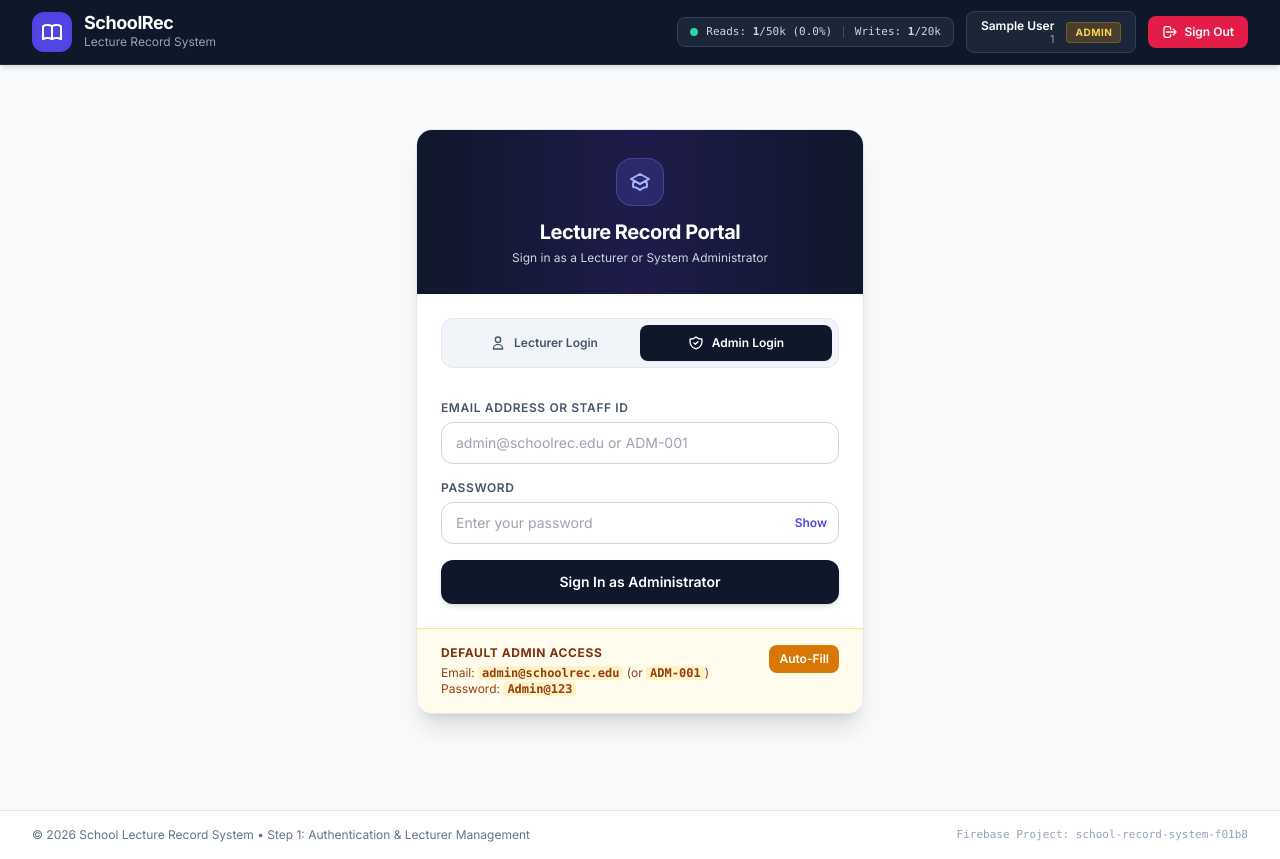
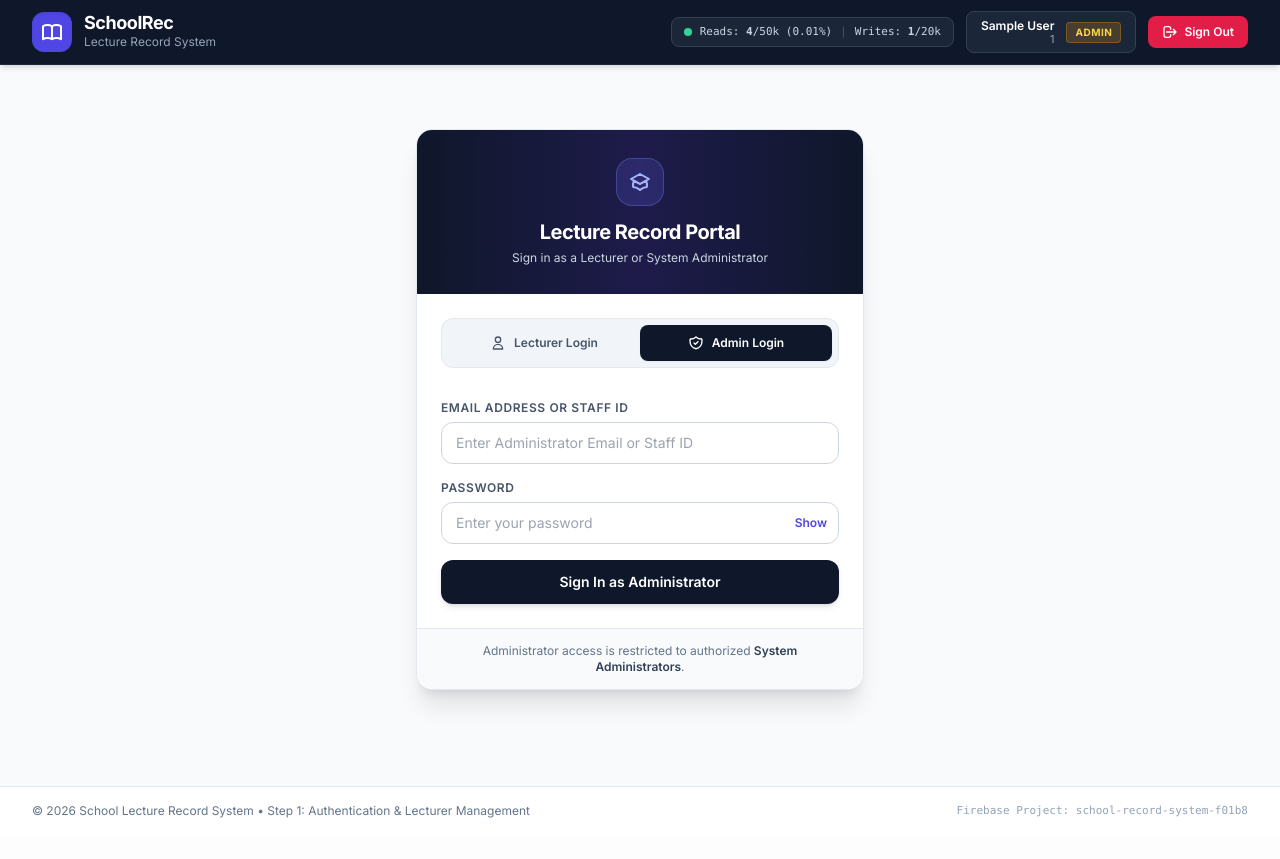
Before and after one commit to wisdom-uzo/SCHOOL_REC, a Flask app: template templates/login.html in a window 1280 px wide. After the commit the page ends 818 px from the top, so only its background shows below. Run offline with Flask 3, Linux system fonts and the light colour scheme; the visitor is signed in with stand-in values (Sample User, id 1); the template is opened without the code that fills it: most values are stand-ins (such as "Sample title", 1, 10 or a date in 2020); some libraries are stand-ins or nearby versions.

Commit message:
Remove default admin credentials display and auto-fill button from login page

```diff
--- a/templates/login.html
+++ b/templates/login.html
@@ -44,7 +44,7 @@
       </div>
 
       <!-- Login Form -->
-      <form method="POST" action="{{ url_for('login') }}" class="px-6 pb-6 pt-2 space-y-4">
+      <form method="POST" action="{{ url_for('login') }}" autocomplete="off" class="px-6 pb-6 pt-2 space-y-4">
         <input type="hidden" name="role" id="role-input" value="{{ selected_role or 'lecturer' }}" />
 
         <div>
@@ -56,6 +56,7 @@
                    id="identifier"
                    name="identifier"
                    required
+                   autocomplete="off"
                    placeholder="e.g. lecturer@schoolrec.edu or LEC-2026-001"
                    class="w-full px-3.5 py-2.5 rounded-xl border border-slate-300 text-sm focus:outline-none focus:ring-2 focus:ring-indigo-500 focus:border-indigo-500 transition" />
           </div>
@@ -70,6 +71,7 @@
                    id="password"
                    name="password"
                    required
+                   autocomplete="new-password"
                    placeholder="Enter your password"
                    class="w-full px-3.5 py-2.5 pr-16 rounded-xl border border-slate-300 text-sm focus:outline-none focus:ring-2 focus:ring-indigo-500 focus:border-indigo-500 transition" />
             <button type="button"
@@ -88,22 +90,11 @@
         </button>
       </form>
 
-      <!-- Admin Default Credentials Helper Box -->
-      <div id="admin-helper" class="hidden bg-amber-50/90 border-t border-amber-200 px-6 py-4">
-        <div class="flex items-start justify-between gap-3">
-          <div>
-            <p class="text-xs font-bold text-amber-900 uppercase tracking-wider">Default Admin Access</p>
-            <p class="text-xs text-amber-800 mt-1">
-              Email: <code class="font-mono font-semibold bg-amber-100 px-1 rounded">admin@schoolrec.edu</code> (or <code class="font-mono font-semibold bg-amber-100 px-1 rounded">ADM-001</code>)<br/>
-              Password: <code class="font-mono font-semibold bg-amber-100 px-1 rounded">Admin@123</code>
-            </p>
-          </div>
-          <button type="button"
-                  onclick="fillAdminDemo()"
-                  class="shrink-0 px-2.5 py-1.5 rounded-lg text-xs font-semibold bg-amber-600 hover:bg-amber-500 text-white transition">
-            Auto-Fill
-          </button>
-        </div>
+      <!-- Admin Info Footer -->
+      <div id="admin-helper" class="hidden bg-slate-50 border-t border-slate-200 px-6 py-3.5 text-center">
+        <p class="text-xs text-slate-500">
+          Administrator access is restricted to authorized <span class="font-semibold text-slate-700">System Administrators</span>.
+        </p>
       </div>
 
       <!-- Lecturer Info Footer -->
@@ -136,7 +127,7 @@
       tabLecturer.className = "flex items-center justify-center gap-2 py-2.5 text-xs font-semibold rounded-lg text-slate-600 hover:text-slate-900 transition-all";
       submitBtn.textContent = "Sign In as Administrator";
       submitBtn.className = "w-full py-3 px-4 rounded-xl text-white font-semibold text-sm bg-slate-900 hover:bg-slate-800 transition shadow-md";
-      identifierInput.placeholder = "admin@schoolrec.edu or ADM-001";
+      identifierInput.placeholder = "Enter Administrator Email or Staff ID";
       adminHelper.classList.remove('hidden');
       lecturerHelper.classList.add('hidden');
     } else {
@@ -162,12 +153,6 @@
     }
   }
 
-  function fillAdminDemo() {
-    selectRole('admin');
-    document.getElementById('identifier').value = 'admin@schoolrec.edu';
-    document.getElementById('password').value = 'Admin@123';
-  }
-
   // Initialize active tab on load
   document.addEventListener('DOMContentLoaded', () => {
     selectRole("{{ selected_role or 'lecturer' }}");
```
